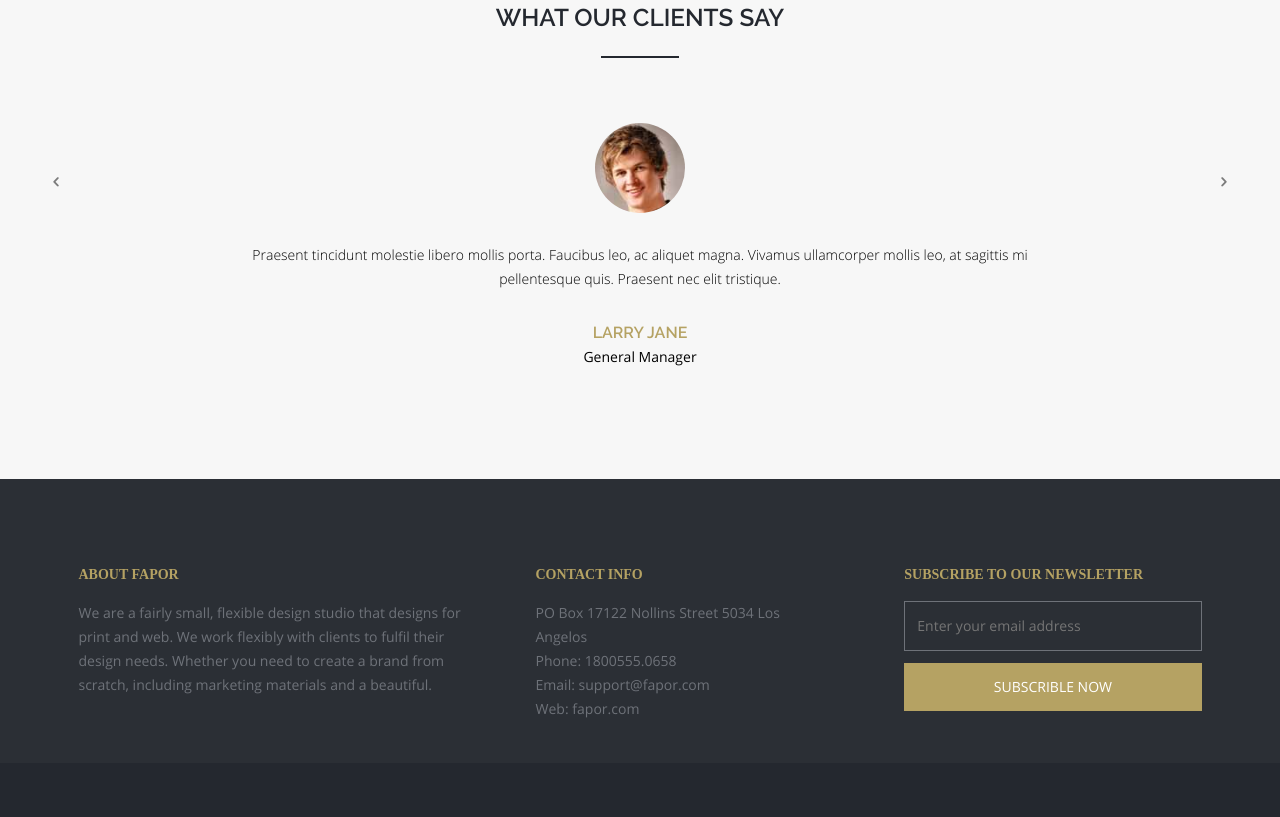
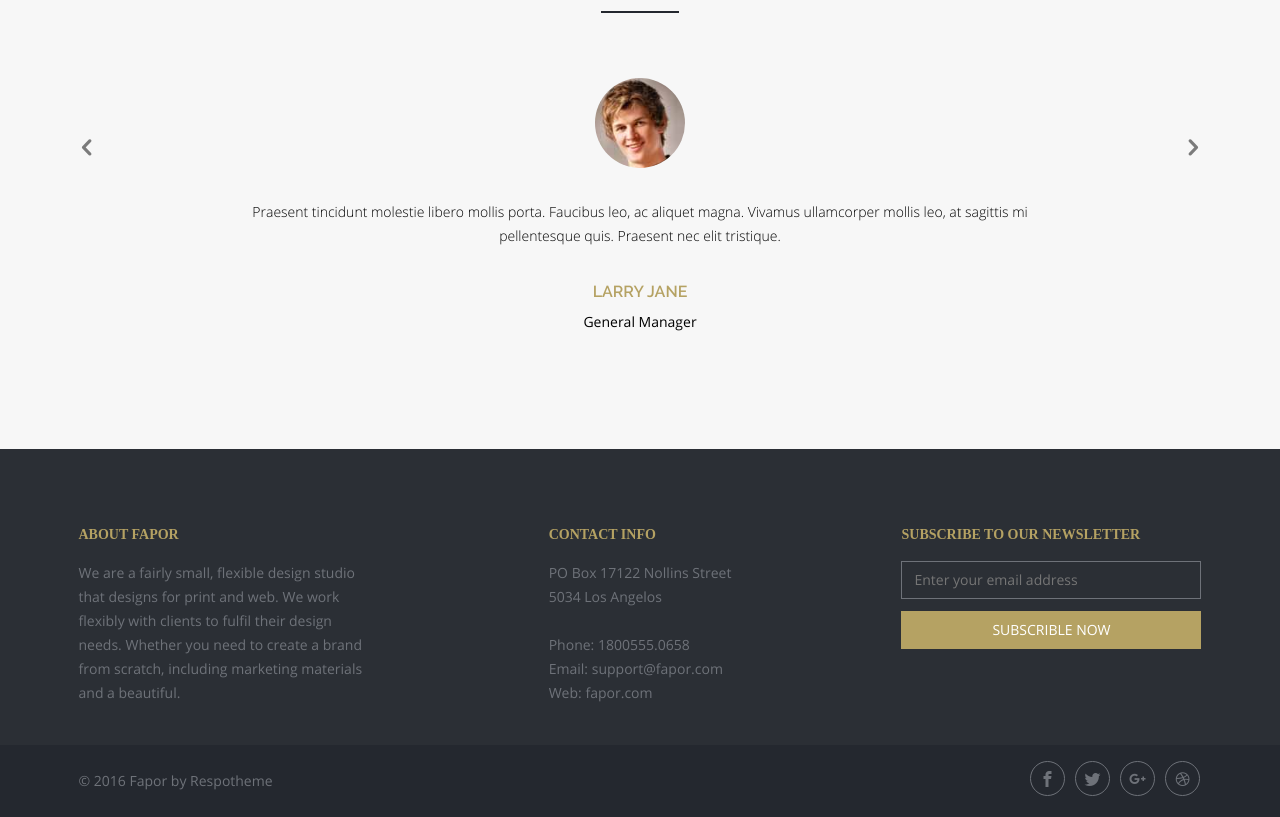
Before and after one commit to ToxaWest/fapor, a website: page app/index.html in a window 1280 px wide. Shown: the part 1260-2077 px from the top of the page. Before the commit the page ends 2055 px from the top, so only its background shows below. Drawn offline with nearby package versions, Linux system fonts and the light colour scheme; files whose address does not match are found by name.

Commit message:
end desctop version

```diff
--- a/app/index.html
+++ b/app/index.html
@@ -11,7 +11,7 @@
     <header id="header">
       <a href="/" class="logo">fapor</a>
       <nav class="navigation">
-        <a href="/">home</a>
+        <a href="/" class="active">home</a>
         <a href="/">about</a>
         <a href="/">service</a>
         <a href="/">portfolio</a>
@@ -146,7 +146,7 @@
         <div class="footer__block">
           <h3>Contact INFO</h3>
           <div class="footer__text">
-            PO Box 17122 Nollins Street 5034 Los Angelos<br>
+            PO Box 17122 Nollins Street <br>5034 Los Angelos<br><br>
             Phone: <a href="tel:1800555.0658">1800555.0658</a><br>
             Email: <a href="mailto:support@fapor.com">support@fapor.com</a><br>
             Web: <a href="/">fapor.com</a>
@@ -163,7 +163,19 @@
         </div>
       </div>
       <div class="footer-bottom">
-
+        <div class="footer-bottom__content">
+          <div class="footer__text">© 2016  Fapor by Respotheme</div>
+          <div class="social">
+            <a href="#" class="icon-facebook">
+            </a>
+            <a href="#"  class="icon-twitter">
+            </a>
+            <a href="#" class="icon-google-plus">
+            </a>
+            <a href="#" class="icon-dribbble">
+            </a>
+          </div>
+        </div>
       </div>
     </div>
     </footer>
--- a/app/less/style.less
+++ b/app/less/style.less
@@ -135,7 +135,7 @@ h3{
   text-decoration: none;
   text-transform: uppercase;
   border-radius: 25px;
-  padding: 13px 50px;
+  padding: 13px 40px;
   font-family: @font2;
   transition: 0.5s;
   &:hover{
@@ -143,10 +143,6 @@ h3{
     color: @gold;
   }
 }
-// html{
-//   background: url('../img/test_light.jpg');
-//   opacity: 0.8;
-// }
 body{
   font-size: 16px;
   background-color: @background-color;
@@ -183,6 +179,12 @@ body{
     display: inline-block;
   }
 }
+@keyframes navigation {
+  0%{
+    left:50%;
+    width: 0;
+  }
+}
 .navigation{
   float: right;
   margin-right: -70px;
@@ -195,9 +197,16 @@ body{
     color: #fff;
     text-decoration: none;
     text-transform: uppercase;
-    &:hover{
-      &::before{
-
+    &:hover, &.active{
+      position: relative;
+      &::after{
+        content: '';
+        position: absolute;
+        bottom: -8px;
+        left: 0;
+        border-top: 2px solid @gold;
+        width: 100%;
+        animation: navigation 0.7s;
       }
     }
   }
@@ -242,7 +251,7 @@ body{
   }
   &__description{
     display: flex;
-    padding: 30px 10px;
+    padding: 25px 10px 0;
     justify-content: space-between;
   }
   &__text{
@@ -261,16 +270,16 @@ body{
     text-transform: capitalize;
     font-family: @font2;
   }
-  .social{
-    display: flex;
-    margin-right: -3.5px;
-  }
+}
+.social{
+  display: flex;
+  margin-right: -3.5px;
 }
 .feedback{
   width: 100%;
   background: #f7f7f7;
   text-align: center;
-  padding: 120px 30px 35px;
+  padding: 110px 30px 35px;
   h2{
     &::after{
       border-top-color: #24282f;
@@ -283,7 +292,7 @@ body{
     text-align: center;
     .slick-arrow{
       position: absolute;
-      top:20%;
+      top:55px;
       z-index: 300;
       font-size: 0;
       cursor: pointer;
@@ -300,18 +309,18 @@ body{
       }
       &::before{
         content: '';
-        font-size: 16px;
+        font-size: 28px;
         font-family: 'icomoon' !important;
       }
     }
     .slick-next{
-      right: 0;
+      right: 25px;
       &::before{
         content: '\e900';
       }
     }
     .slick-prev{
-      left: 0;
+      left: 25px;
       &::before{
         content: '\e901';
       }
@@ -328,7 +337,7 @@ body{
     line-height: 24px;
     font-family: @font2-2;
     color: #000;
-    padding: 30px;
+    padding: 32px;
   }
   &__name{
     font-size: 16px;
@@ -339,7 +348,7 @@ body{
   }
   &__position{
     font-size: 14px;
-    line-height: 24px;
+    line-height: 35px;
     color: #000;
     font-family: @font2;
     text-transform: capitalize;
@@ -355,23 +364,35 @@ body{
     img{
       width: 120%;
       height: 120%;
-
-
     }
   }
 }
 #footer{
   background: #2b2f35;
   width: 100%;
+  .social{
+    float: right;
+    [class^="icon-"], [class*=" icon-"]{
+      background: transparent;
+      border:1px solid #6e7279;
+      color: #6e7279;
+      margin: 0 5px;
+      &:hover{
+        background: @gold;
+        border-color: @gold;
+        color: #fff;
+      }
+    }
+  }
 }
 .footer{
-  padding: 70px 0 40px;
+  padding: 60px 0 40px;
   max-width: 1195px;
   margin: auto;
   display: flex;
   justify-content: space-between;
   &__block{
-    max-width: 385px;
+    max-width: 300px;
     margin: 0 36px;
   }
   &__text{
@@ -391,7 +412,7 @@ body{
       }
     }
     form{
-      max-width: 300px;
+      width: 300px;
       input{
         width: 100%;
         color: #6e7279;
@@ -400,7 +421,7 @@ body{
         line-height: 24px;
         background-color: transparent;
         border: 1px solid #6e7279;
-        padding: 12px;
+        padding: 6px 12px;
       }
       button{
         width: 100%;
@@ -414,7 +435,7 @@ body{
         cursor: pointer;
         color: #fff;
         margin: 12px auto;
-        padding: 12px;
+        padding: 7px;
         transition: 0.3s;
         &:hover{
           color: @gold;
@@ -427,5 +448,15 @@ body{
     width: 100%;
     padding:16px 0;
     background: #24282f;
+    &__content{
+      max-width: 1195px;
+      display: flex;
+      padding: 0 36px;
+      margin: auto;
+      justify-content: space-between;
+      .footer__text{
+        line-height: 40px;
+      }
+    }
   }
 }
```
Also changed, not shown: app/css/style.css, app/img/test_light.jpg (deleted).
